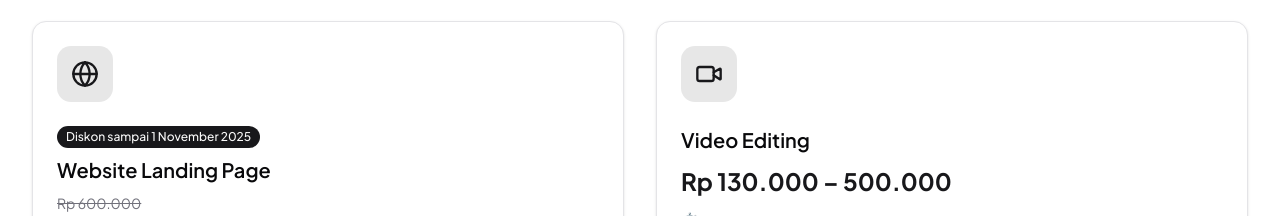
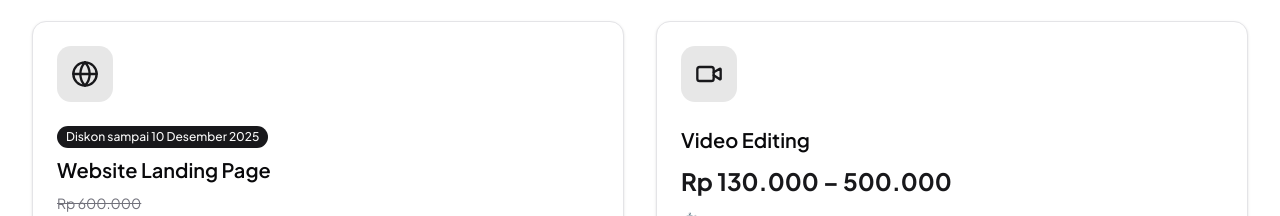
Before and after one commit to shironxn/shironstudio, a Next.js app: page / in a window 1280 px wide. Shown: the part 1100-1316 px from the top of the page. Built offline with nearby package versions, Linux system fonts and the light colour scheme; a web font is replaced by a local one.

Commit message:
chore: update discount

```diff
--- a/src/components/home/service-section.tsx
+++ b/src/components/home/service-section.tsx
@@ -14,7 +14,7 @@ const services = [
     title: "Website Landing Page",
     price: "Rp 300.000",
     originalPrice: "Rp 600.000",
-    discountUntil: "1 November 2025",
+    discountUntil: "10 Desember 2025",
     duration: "3–5 hari kerja",
     description:
       "Landing page profesional untuk branding, promosi produk, atau portofolio dengan tampilan modern dan performa cepat.",
```
